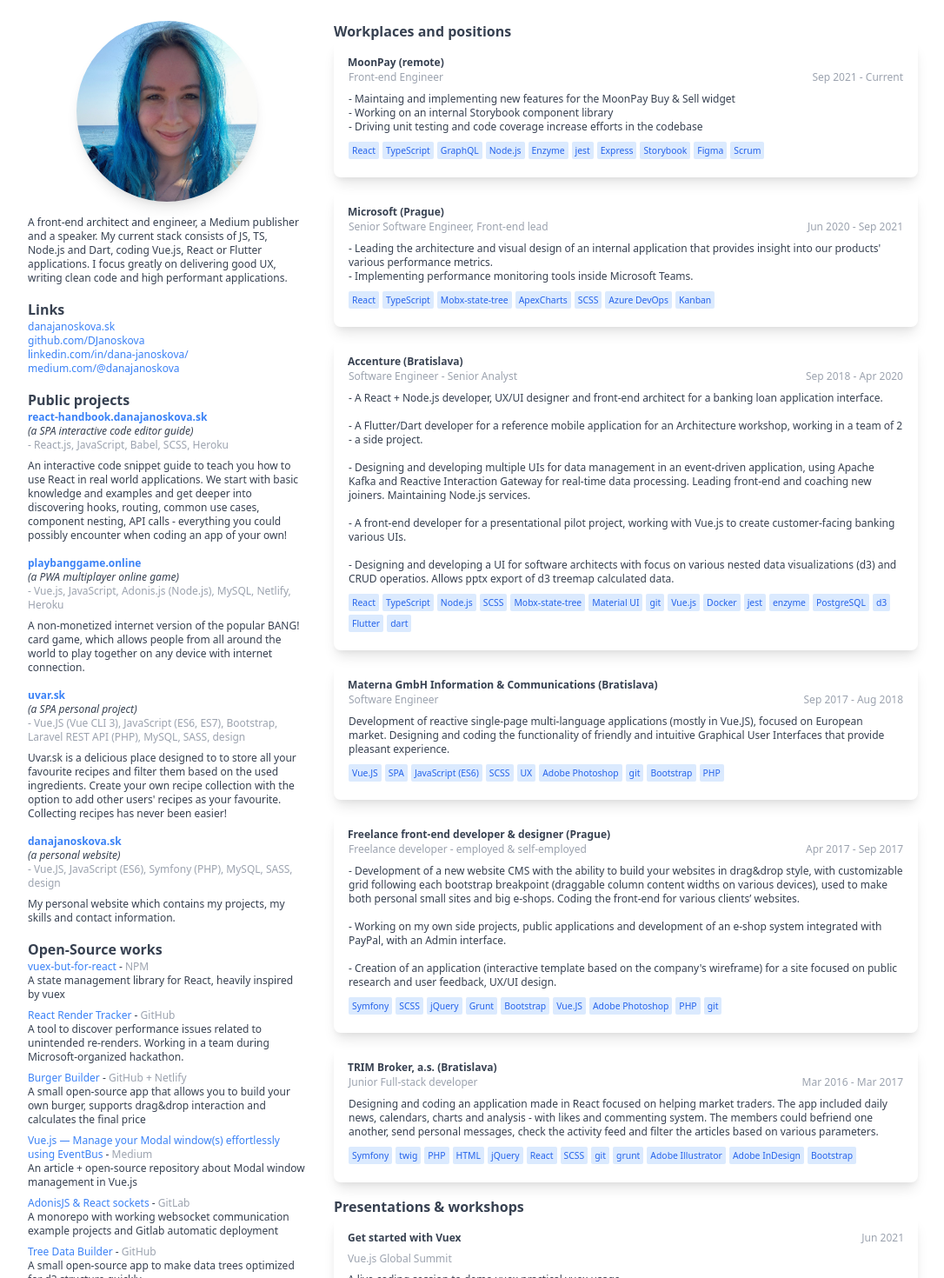
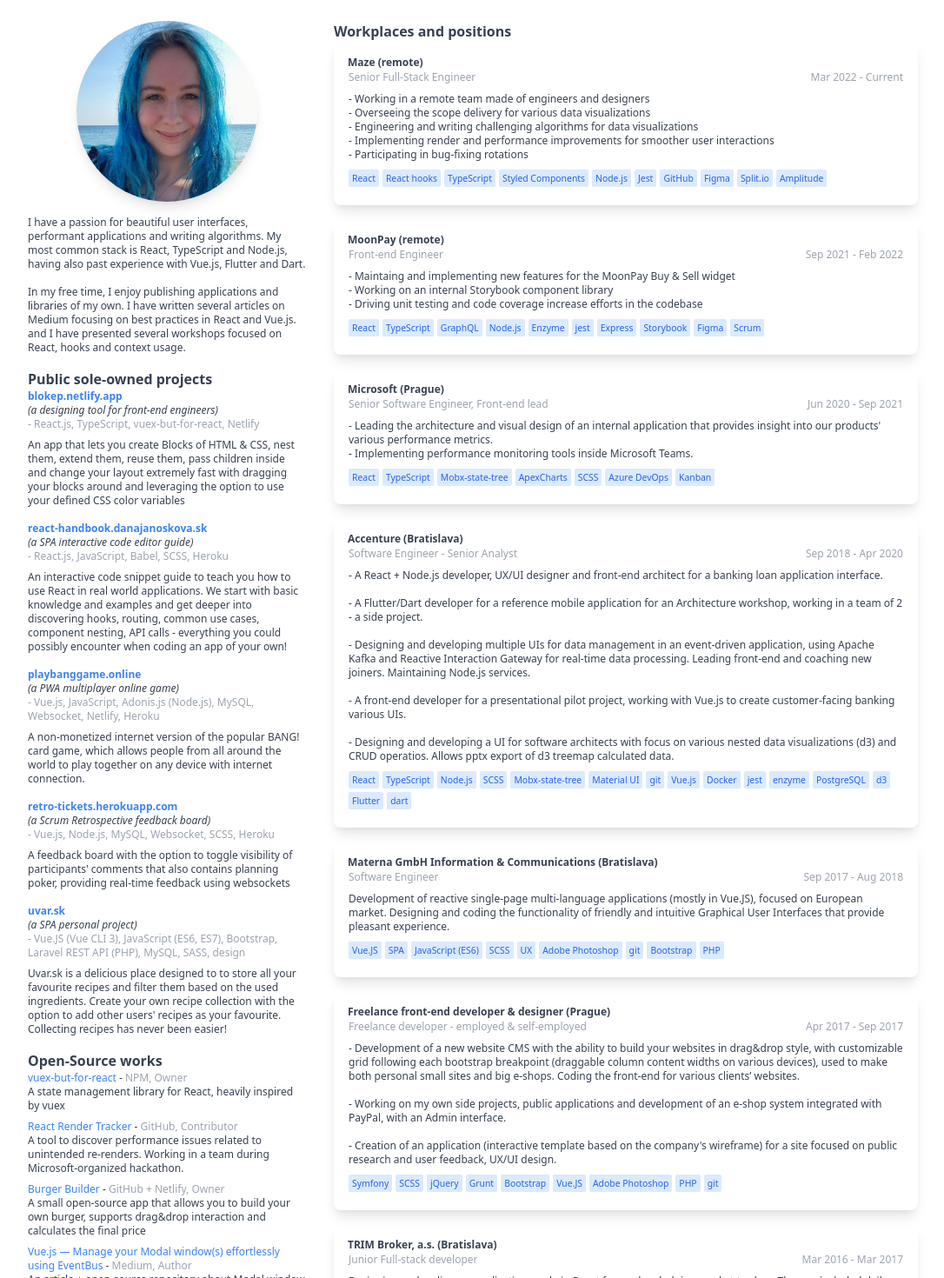
Before and after one commit to DJanoskova/React-CV-personal, a React (Create React App) app: page / in a window 1280 px wide. Shown: the top 1470 px of the page at 87% size, without its empty margins (96-1182 px from the left). Built offline with nearby package versions, Linux system fonts and the light colour scheme.

Commit message:
update data

```diff
--- a/src/components/About.tsx
+++ b/src/components/About.tsx
@@ -21,7 +21,9 @@ const About: FunctionComponent<IProps> = ({ about, projects, contributions }) =>
         className="avatar rounded-full m-auto mb-4 w-52 shadow-lg"
         alt="Dana Janoskova"
       />
-      <div className="mb-4">{about}</div>
+      <div className="mb-4 whitespace-pre-wrap">{about}</div>
+      <Projects data={projects} />
+      <Contributions data={contributions} />
       <SectionWrapper title="Links">
         <a href="http://danajanoskova.sk" target="_blank" rel="noreferrer">
           danajanoskova.sk
@@ -39,8 +41,6 @@ const About: FunctionComponent<IProps> = ({ about, projects, contributions }) =>
           medium.com/@danajanoskova
         </a>
       </SectionWrapper>
-      <Projects data={projects} />
-      <Contributions data={contributions} />
     </>
   );
 };
--- a/src/components/Contributions/Contribution.tsx
+++ b/src/components/Contributions/Contribution.tsx
@@ -12,7 +12,10 @@ const Contribution: FunctionComponent<IProps> = ({ contribution }) => {
       <a href={contribution.url} target="_blank" rel="noopener noreferrer">
         {contribution.name}
       </a>{' '}
-      - <span className="text-gray-400">{contribution.source}</span>
+      -{' '}
+      <span className="text-gray-400">
+        {contribution.source}, {contribution.role}
+      </span>
       <p>{contribution.description}</p>
     </li>
   );
--- a/src/components/Projects/index.tsx
+++ b/src/components/Projects/index.tsx
@@ -10,7 +10,7 @@ type IProps = {
 
 const Projects: FunctionComponent<IProps> = ({ data }) => {
   return (
-    <SectionWrapper title="Public projects">
+    <SectionWrapper title="Public sole-owned projects">
       {data.map((project) => (
         <Project project={project} key={project.name} />
       ))}
--- a/src/data.json
+++ b/src/data.json
@@ -1,5 +1,5 @@
 {
-  "about": "A front-end architect and engineer, a Medium publisher and a speaker. My current stack consists of JS, TS, Node.js and Dart, coding Vue.js, React or Flutter applications.\n\nI focus greatly on delivering good UX, writing clean code and high performant applications.",
+  "about": "I have a passion for beautiful user interfaces, performant applications and writing algorithms. My most common stack is React, TypeScript and Node.js, having also past experience with Vue.js, Flutter and Dart.\n\nIn my free time, I enjoy publishing applications and libraries of my own. I have written several articles on Medium focusing on best practices in React and Vue.js. and I have presented several workshops focused on React, hooks and context usage.",
   "skills": [
     {
       "content": "JavaScript",
@@ -7,7 +7,7 @@
     },
     {
       "content": "Vue.js",
-      "value": 90
+      "value": 70
     },
     {
       "content": "Vuex",
@@ -15,7 +15,7 @@
     },
     {
       "content": "React",
-      "value": 90
+      "value": 95
     },
     {
       "content": "React native",
@@ -55,7 +55,7 @@
     },
     {
       "content": "TypeScript",
-      "value": 60
+      "value": 70
     },
     {
       "content": "CI/CD",
@@ -88,13 +88,25 @@
   ],
   "works": [
     {
+      "name": "Maze (remote)",
+      "beginAt": "2022-03-01T00:00:00.000Z",
+      "project": {
+        "position": "Senior Full-Stack Engineer",
+        "technologies": "[\"React\", \"React hooks\", \"TypeScript\", \"Styled Components\", \"Node.js\", \"Jest\", \"GitHub\", \"Figma\", \"Split.io\", \"Amplitude\"]",
+        "description": "- Working in a remote team made of engineers and designers\n- Overseeing the scope delivery for various data visualizations\n- Engineering and writing challenging algorithms for data visualizations\n- Implementing render and performance improvements for smoother user interactions\n- Participating in bug-fixing rotations",
+        "beginAt": "2022-03-01T00:00:00.000Z"
+      }
+    },
+    {
       "name": "MoonPay (remote)",
       "beginAt": "2021-09-27T00:00:00.000Z",
+      "endedAt": "2022-02-28T00:00:00.000Z",
       "project": {
         "position": "Front-end Engineer",
         "technologies": "[\"React\", \"TypeScript\", \"GraphQL\", \"Node.js\", \"Enzyme\", \"jest\", \"Express\", \"Storybook\", \"Figma\", \"Scrum\"]",
         "description": "- Maintaing and implementing new features for the MoonPay Buy & Sell widget\n- Working on an internal Storybook component library\n- Driving unit testing and code coverage increase efforts in the codebase",
-        "beginAt": "2021-09-27T00:00:00.000Z"
+        "beginAt": "2021-09-27T00:00:00.000Z",
+        "endedAt": "2022-02-28T00:00:00.000Z"
       }
     },
     {
@@ -165,6 +177,12 @@
   ],
   "projects": [
     {
+      "name": "blokep.netlify.app",
+      "type": "(a designing tool for front-end engineers)",
+      "technologies": "- React.js, TypeScript, vuex-but-for-react, Netlify",
+      "summary": "An app that lets you create Blocks of HTML & CSS, nest them, extend them, reuse them, pass children inside and change your layout extremely fast with dragging your blocks around and leveraging the option to use your defined CSS color variables"
+    },
+    {
       "name": "react-handbook.danajanoskova.sk",
       "type": "(a SPA interactive code editor guide)",
       "technologies": "- React.js, JavaScript, Babel, SCSS, Heroku",
@@ -173,20 +191,20 @@
     {
       "name": "playbanggame.online",
       "type": "(a PWA multiplayer online game)",
-      "technologies": "- Vue.js, JavaScript, Adonis.js (Node.js), MySQL, Netlify, Heroku",
+      "technologies": "- Vue.js, JavaScript, Adonis.js (Node.js), MySQL, Websocket, Netlify, Heroku",
       "summary": "A non-monetized internet version of the popular BANG! card game, which allows people from all around the world to play together on any device with internet connection."
+    },
+    {
+      "name": "retro-tickets.herokuapp.com",
+      "type": "(a Scrum Retrospective feedback board)",
+      "technologies": "- Vue.js, Node.js, MySQL, Websocket, SCSS, Heroku",
+      "summary": "A feedback board with the option to toggle visibility of participants' comments that also contains planning poker, providing real-time feedback using websockets"
     },
     {
       "name": "uvar.sk",
       "type": "(a SPA personal project)",
       "technologies": "- Vue.JS (Vue CLI 3), JavaScript (ES6, ES7), Bootstrap, Laravel REST API (PHP), MySQL, SASS, design",
       "summary": "Uvar.sk is a delicious place designed to to store all your favourite recipes and filter them based on the used ingredients. Create your own recipe collection with the option to add other users' recipes as your favourite. Collecting recipes has never been easier!"
-    },
-    {
-      "name": "danajanoskova.sk",
-      "type": "(a personal website)",
-      "technologies": "- Vue.JS, JavaScript (ES6), Symfony (PHP), MySQL, SASS, design",
-      "summary": "My personal website which contains my projects, my skills and contact information."
     }
   ],
   "languages": [
@@ -212,55 +230,64 @@
       "url": "https://www.npmjs.com/package/vuex-but-for-react",
       "description": "A state management library for React, heavily inspired by vuex",
       "name": "vuex-but-for-react",
-      "source": "NPM"
+      "source": "NPM",
+      "role": "Owner"
     },
     {
       "url": "https://github.com/lahmatiy/react-render-tracker",
       "description": "A tool to discover performance issues related to unintended re-renders. Working in a team during Microsoft-organized hackathon.",
       "name": "React Render Tracker",
-      "source": "GitHub"
+      "source": "GitHub",
+      "role": "Contributor"
     },
     {
       "url": "https://burger-builder.danajanoskova.sk/",
       "description": "A small open-source app that allows you to build your own burger, supports drag&drop interaction and calculates the final price",
       "name": "Burger Builder",
-      "source": "GitHub + Netlify"
+      "source": "GitHub + Netlify",
+      "role": "Owner"
     },
     {
       "url": "https://medium.com/js-dojo/vue-js-manage-your-modal-window-s-effortlessly-using-eventbus-518977195eed",
       "description": "An article + open-source repository about Modal window management in Vue.js",
       "name": "Vue.js — Manage your Modal window(s) effortlessly using EventBus",
-      "source": "Medium"
+      "source": "Medium",
+      "role": "Author"
     },
     {
       "url": "https://gitlab.com/djanoskova/adonisjs-sockets-monorepo",
       "description": "A monorepo with working websocket communication example projects and Gitlab automatic deployment",
       "name": "AdonisJS & React sockets",
-      "source": "GitLab"
+      "source": "GitLab",
+      "role": "Owner"
     },
     {
       "url": "https://tree-data-builder.herokuapp.com/",
       "description": "A small open-source app to make data trees optimized for d3 structure quickly",
       "name": "Tree Data Builder",
-      "source": "GitHub"
+      "source": "GitHub",
+      "role": "Owner"
     },
     {
       "url": "https://itnext.io/how-i-tried-to-validate-react-forms-with-hooks-31634fc5385b",
       "description": "An article with demo dedicated to easily validating React forms with hooks",
       "name": "React form hook validator",
-      "source": "Medium"
+      "source": "Medium",
+      "role": "Author"
     },
     {
       "url": "https://flex-helper.danajanoskova.sk",
       "description": "A small open-source app to make designing flex layouts faster.",
       "name": "Flex Helper",
-      "source": "GitHub"
+      "source": "GitHub",
+      "role": "Owner"
     },
     {
       "url": "https://github.com/DJanoskova/Vuidget",
       "description": "A GitHub repository that contains an example source code for a custom HTML element Vue.js widget",
       "name": "Vuidget",
-      "source": "GitHub"
+      "source": "GitHub",
+      "role": "Owner"
     }
   ],
   "workshops": [
--- a/src/types/cv.ts
+++ b/src/types/cv.ts
@@ -3,6 +3,7 @@ export type ContributonType = {
   name: string;
   source: string;
   url: string;
+  role: string;
 };
 
 export type LanguageType = {
```
